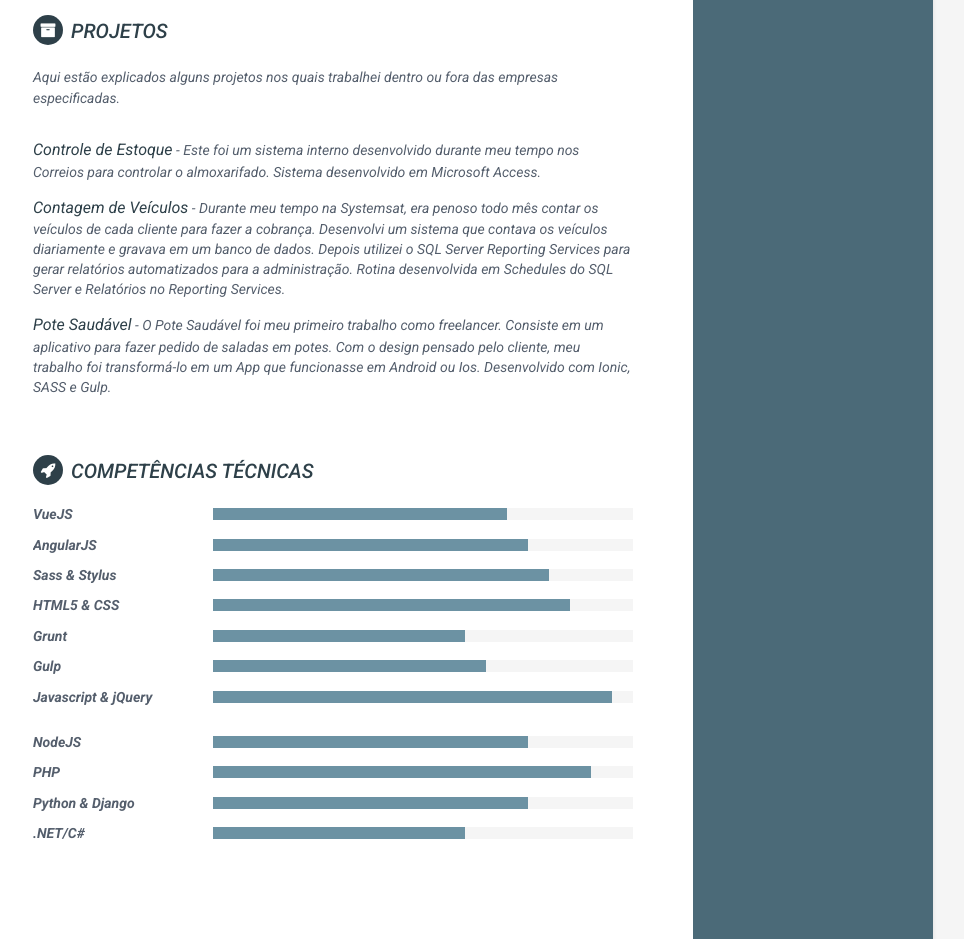
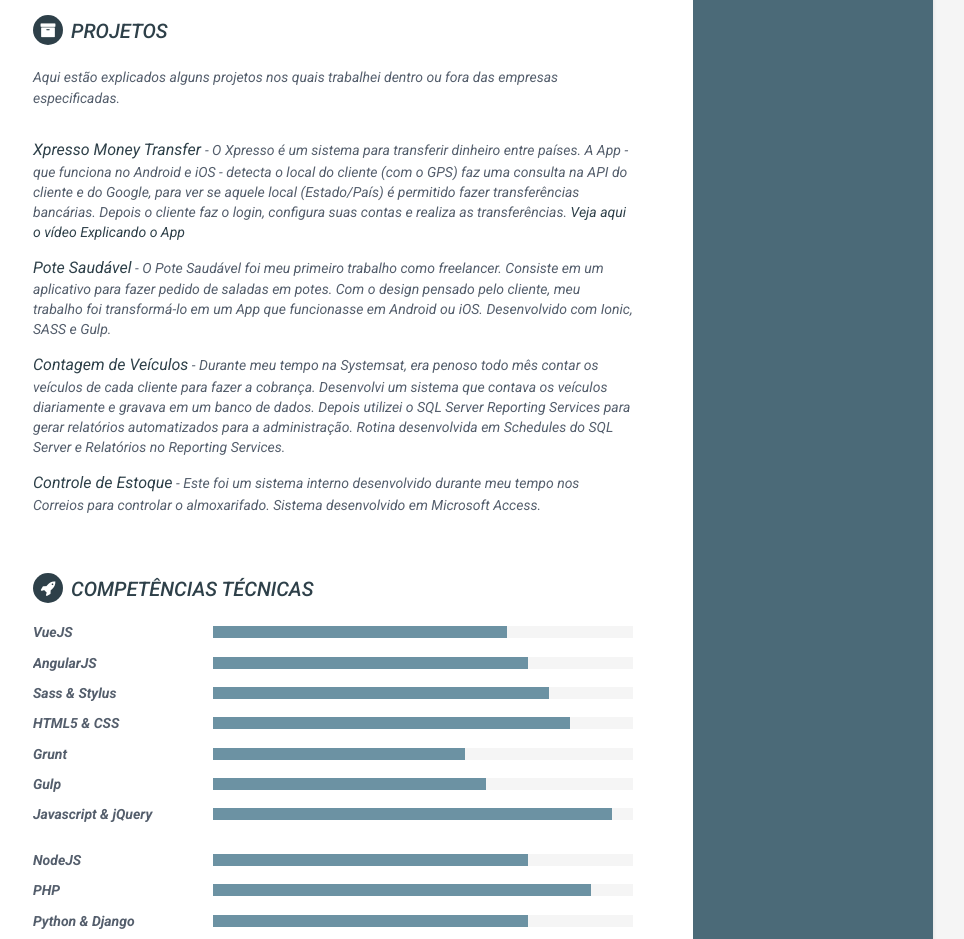
Before and after one commit to wac2007/profile, a plain HTML site: page index.html in a window 1280 px wide. Shown: the part 2140-3079 px from the top of the page, without its empty margins (187-1151 px from the left). Drawn offline with Linux system fonts and the light colour scheme.

Commit message:
Include Xpresso

```diff
--- a/index.html
+++ b/index.html
@@ -295,15 +295,28 @@
                 <div class="intro">
                     <p>Aqui estão explicados alguns projetos nos quais trabalhei dentro ou fora das empresas especificadas.</p>
                 </div><!--//intro-->
+
+                <div class="item">
+                    <span class="project-title">
+                        <a href="https://www.youtube.com/watch?v=1_xndFOqlts" target="_blank">Xpresso Money Transfer</a>
+                    </span> - <span class="project-tagline">
+                        O Xpresso é um sistema para transferir dinheiro entre países. A App - que funciona no Android e iOS - detecta o local do cliente (com o GPS) faz uma consulta na API do cliente e do Google, para ver se aquele local (Estado/País) é permitido fazer transferências bancárias. Depois o cliente faz o login, configura suas contas e realiza as transferências.
+                        <a href="https://www.youtube.com/watch?v=1_xndFOqlts" target="_blank">Veja aqui o vídeo Explicando o App</a>
+                    </span>
+                </div><!--//item-->
+
+                <div class="item">
+                    <span class="project-title"><a href="https://play.google.com/store/apps/details?id=com.tech4.potesaudavel" target="_blank">Pote Saudável</a></span> - <span class="project-tagline">O Pote Saudável foi meu primeiro trabalho como freelancer. Consiste em um aplicativo para fazer pedido de saladas em potes. Com o design pensado pelo cliente, meu trabalho foi transformá-lo em um App que funcionasse em Android ou iOS. <i>Desenvolvido com Ionic, SASS e Gulp.</i></span>
+                </div><!--//item-->
+
+                <div class="item">
+                    <span class="project-title"><a>Contagem de Veículos</a></span> - <span class="project-tagline">Durante meu tempo na Systemsat, era penoso todo mês contar os veículos de cada cliente para fazer a cobrança. Desenvolvi um sistema que contava os veículos diariamente e gravava em um banco de dados. Depois utilizei o SQL Server Reporting Services para gerar relatórios automatizados para a administração. <i>Rotina desenvolvida em Schedules do SQL Server e Relatórios no Reporting Services.</i></span>
+                </div><!--//item-->
+
                 <div class="item">
                     <span class="project-title"><a>Controle de Estoque</a></span> - <span class="project-tagline">Este foi um sistema interno desenvolvido durante meu tempo nos Correios para controlar o almoxarifado. <i>Sistema desenvolvido em Microsoft Access.</i></span>
                 </div><!--//item-->
-                <div class="item">
-                    <span class="project-title"><a>Contagem de Veículos</a></span> - <span class="project-tagline">Durante meu tempo na Systemsat, era penoso todo mês contar os veículos de cada cliente para fazer a cobrança. Desenvolvi um sistema que contava os veículos diariamente e gravava em um banco de dados. Depois utilizei o SQL Server Reporting Services para gerar relatórios automatizados para a administração. <i>Rotina desenvolvida em Schedules do SQL Server e Relatórios no Reporting Services.</i></span>
-                </div><!--//item-->
-                <div class="item">
-                    <span class="project-title"><a href="https://play.google.com/store/apps/details?id=com.tech4.potesaudavel" target="_blank">Pote Saudável</a></span> - <span class="project-tagline">O Pote Saudável foi meu primeiro trabalho como freelancer. Consiste em um aplicativo para fazer pedido de saladas em potes. Com o design pensado pelo cliente, meu trabalho foi transformá-lo em um App que funcionasse em Android ou Ios. <i>Desenvolvido com Ionic, SASS e Gulp.</i></span>
-                </div><!--//item-->
+
             </section><!--//section-->
 
             <section class="skills-section section">
```
